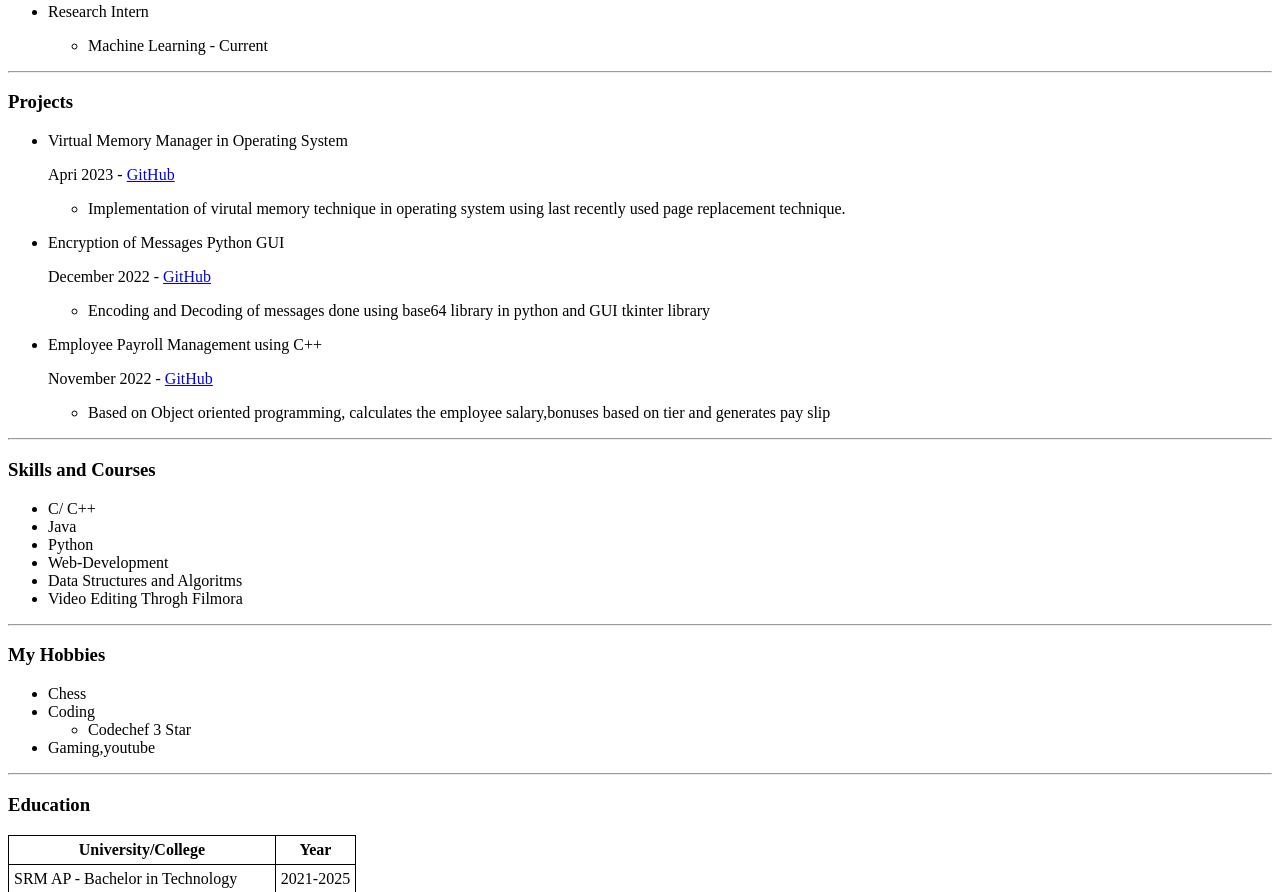
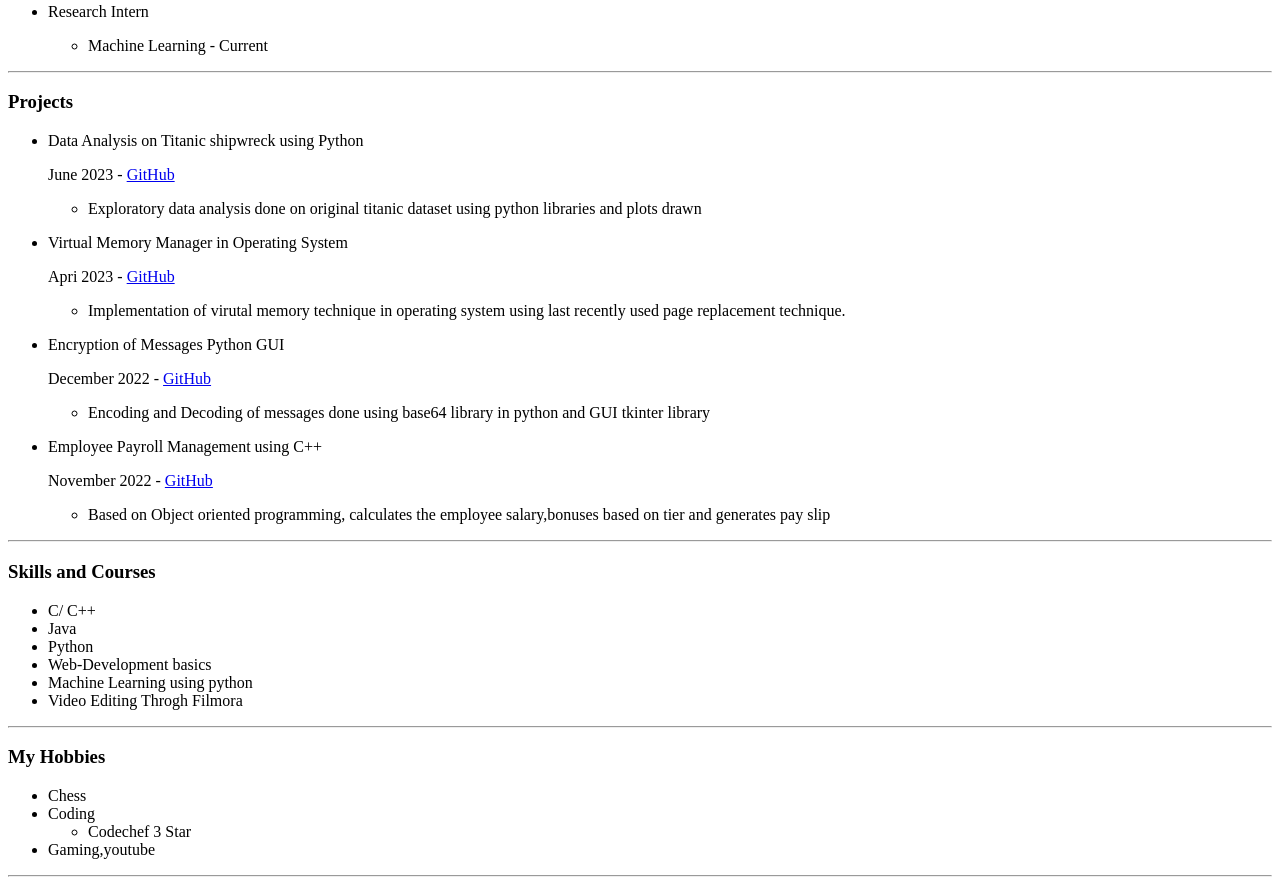
Before and after one commit to AsishPro/Resume, a plain HTML site: page index.html in a window 1280 px wide. Shown: the part 600-1492 px from the top of the page. Drawn offline with Linux system fonts and the light colour scheme.

Commit message:
Update index.html

```diff
--- a/index.html
+++ b/index.html
@@ -32,6 +32,7 @@
 
         <h3 >Projects</h3>
         <ul>
+            <li>Data Analysis on Titanic shipwreck using Python <p>June 2023 - <a href="https://github.com/AsishPro/Titanic-Data-Analysis-project.git" target="_blank">GitHub</a></p><ul><li><p> Exploratory data analysis done on original titanic dataset using python libraries and plots drawn </p></li></ul></li>
             <li>Virtual Memory Manager in Operating System<p>Apri 2023 - <a href="https://github.com/AsishPro/OS-Virtual-Memory-Manager.git" target="_blank">GitHub</a></p><ul><li><p> Implementation of virutal memory technique in operating system using last recently used page replacement technique.</p></li></ul></li>
             <li>Encryption of Messages Python GUI <p>December 2022 - <a href="https://github.com/AsishPro/Encode-and-Decode-of-Messages-using-GUI.git" target="_blank">GitHub</a></p><ul><li><p> Encoding and Decoding of messages done using base64 library in python and GUI tkinter library  </p></li></ul></li>
             <li>Employee Payroll Management using C++ <p>November 2022 - <a href="https://github.com/AsishPro/Employee-Payroll-Management" target="_blank">GitHub</a></p><ul><li><p> Based on Object oriented programming, calculates the employee salary,bonuses based on tier and generates pay slip </p></li></ul></li>
@@ -42,8 +43,8 @@
             <li>C/ C++</li>
             <li>Java</li>
             <li>Python</li>
-            <li>Web-Development</li>
-            <li>Data Structures and Algoritms</li>
+            <li>Web-Development basics</li>
+            <li>Machine Learning using python</li>
             <li>Video Editing Throgh Filmora</li>
         </ul>
         <hr>
```
